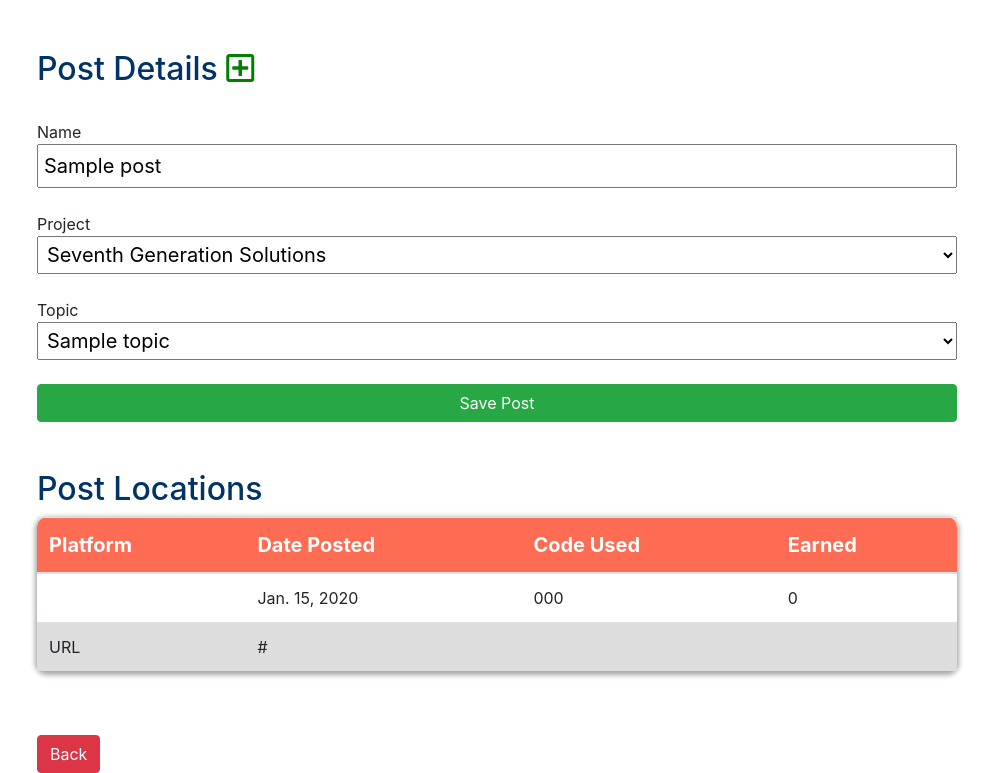
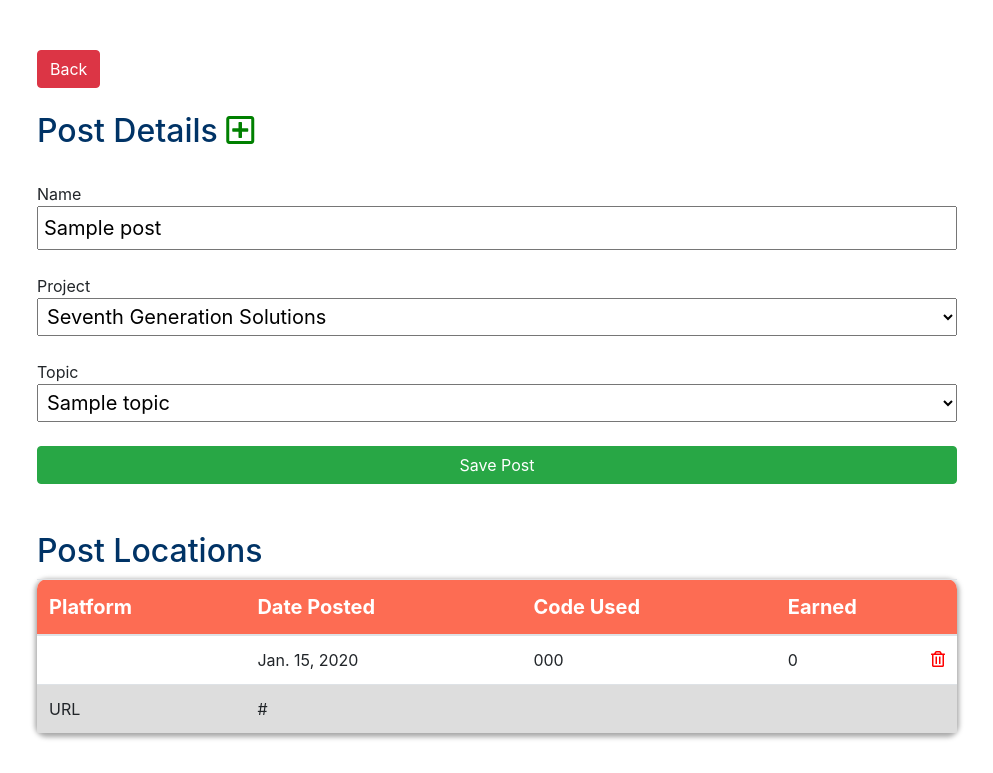
Before and after one commit to BobbyRobillard/marketing-management, a Django app: a page that uses posting/templates/posting/post_detail.html in a window 1280 px wide. Shown: the part 86-859 px from the top of the page, without its empty margins (143-1136 px from the left). After the commit the page ends 826 px from the top, so only its background shows below. Run offline with Django 3.2, Linux system fonts and the light colour scheme; data comes from the database, SQL or seed files in the repository; tables that the repository leaves empty hold one stand-in row (values such as "Sample post"); parts of the project's set-up code (start-up, migrations or seed data) failed here and were passed over; some libraries are stand-ins or nearby versions.

Commit message:
post locations can be deleted

```diff
--- a/posting/templates/posting/post_detail.html
+++ b/posting/templates/posting/post_detail.html
@@ -9,6 +9,12 @@ input, select {
 tr:nth-child(even) > td {
   background-color: #ddd;
 }
+
+.location {
+  float: right;
+  position: relative;
+  top: 3px;
+}
 </style>
 {% endblock custom_css %}
 
@@ -16,6 +22,8 @@ tr:nth-child(even) > td {
 <div class="container">
   <div class="row">
     <div class="col-lg-10 offset-lg-1">
+      <button class="btn btn-danger">Back</button>
+      <br /><br />
       <h2>
         Post Details
         <i id='add-post' class="far fa-plus-square" data-toggle="tooltip" title="Add post location(s)"></i>
@@ -50,7 +58,10 @@ tr:nth-child(even) > td {
             <td>{{ location.platform }}</td>
             <td>{{ location.posted_on }}</td>
             <td>{{ location.code }}</td>
-            <td>{{ location.get_amount_earned }}</td>
+            <td>
+              {{ location.get_amount_earned }}
+              <i href="{% url 'posting:remove_post_location' pk=location.pk %}" class="far fa-trash-alt location" data-toggle="tooltip" title="Remove post location"></i>
+            </td>
           </tr>
           <tr>
             <td>
@@ -63,8 +74,6 @@ tr:nth-child(even) > td {
           {% endfor %}
         </tbody>
       </table>
-      <br /><br />
-      <button class="btn btn-danger">Back</button>
     </div>
   </div>
 </div>
@@ -72,6 +81,12 @@ tr:nth-child(even) > td {
 
 {% block js %}
 <script>
+$('.location').click(function() {
+  if(confirm("Are you sure you want to delete this post location?")) {
+    direct_to_href($(this));
+  }
+});
+
 $('.fa-plus-square').click(function() {
   window.location.href = "{% url 'posting:add_post_location' pk=post.pk %}";
 });
--- a/posting/urls.py
+++ b/posting/urls.py
@@ -16,5 +16,5 @@ urlpatterns = [
 		url(r'^update-post/(?P<pk>\d+)/$', UpdatePostView.as_view(), name='update_post'),
 		url(r'^add-codes-to-post/(?P<pk>\d+)/$', views.add_codes_to_post_view, name='add_codes_to_post'),
 		url(r'^use-codes/(?P<pk>\d+)/$', views.use_codes_view, name='use_codes'),
-		url(r'^remove-code/(?P<pk>\d+)/$', views.remove_coupon_view, name='remove_coupon'),
+		url(r'^remove-post-location/(?P<pk>\d+)/$', views.remove_post_location_view, name='remove_post_location'),
 ]
--- a/posting/views.py
+++ b/posting/views.py
@@ -1,4 +1,4 @@
-from django.shortcuts import render, redirect
+from django.shortcuts import render, redirect, reverse
 
 from django.contrib import messages
 
@@ -23,15 +23,14 @@ def homepage_view(request):
     context = {}
     return render(request, 'posting/homepage.html', context)
 
-def remove_coupon_view(request, pk):
-    # try:
-    #     c = ApplicableCode.objects.get(pk=pk)
-    #     p = c.post
-    #     c.delete()
-    #     messages.success(request, "Coupon unapplied")
-    #     return add_codes_to_post_view(request, p.pk)
-    # except:
-    #     messages.error(request, "Error, you cannot remove this code from this post!")
+def remove_post_location_view(request, pk):
+    try:
+        p = PostLocation.objects.get(pk=pk)
+        post_pk = p.post.pk
+        p.delete()
+        messages.success(request, "Post location deleted.")
+    except:
+        pass
     return redirect('administration:homepage')
 
 class AddPostLocationView(CreateView):
```
